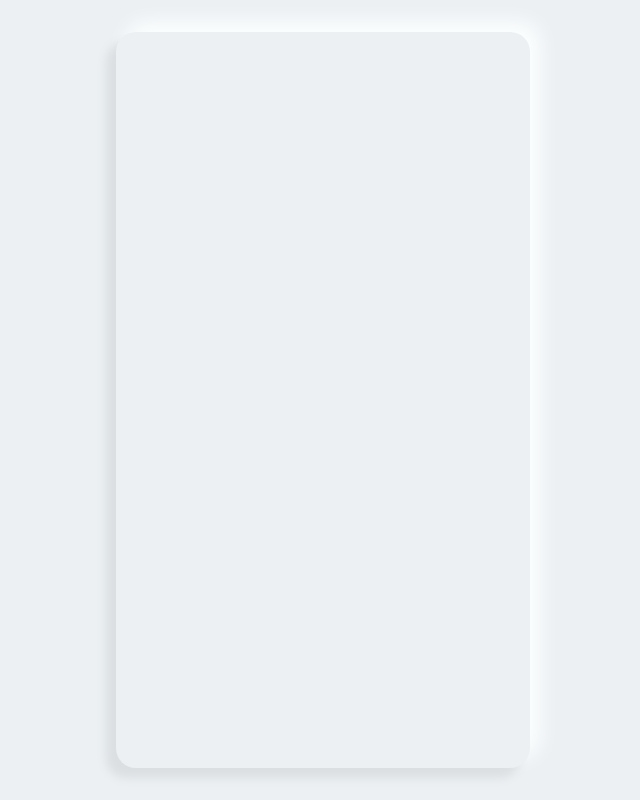
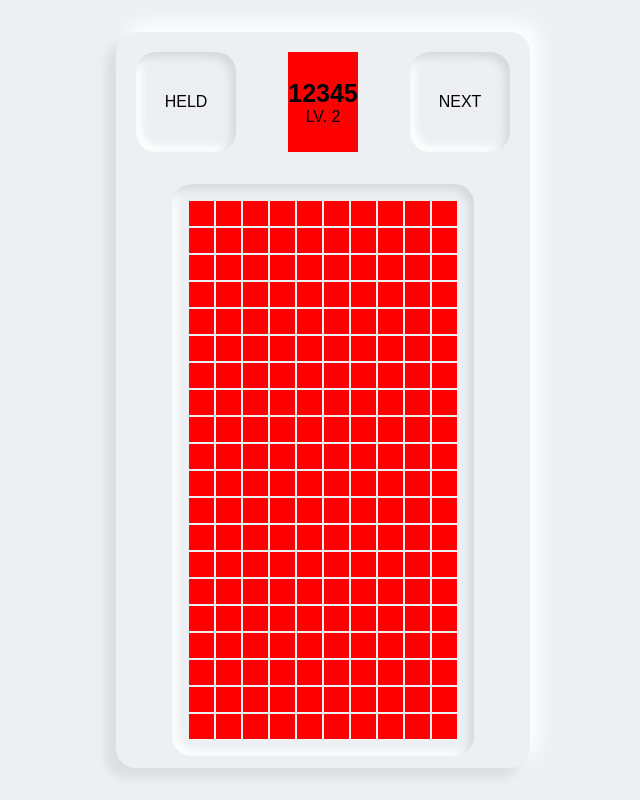
Before and after one commit to LiamLe3/Tetris, a website built with webpack: page src/template.html in a window 1280 px wide. Shown: the whole page, without its empty margins (317-957 px from the left). Built offline with nearby package versions, Linux system fonts and the light colour scheme.

Commit message:
Layout for top bar

```diff
--- a/src/styles.css
+++ b/src/styles.css
@@ -1,9 +1,12 @@
 :root {
     --bg-color: #ecf0f3;
     --game-shadow: -10px 10px 10px #dbdfe2, 10px -10px 20px #fdffff;
+    --board-shadow-inset: inset -5px 5px 8px #d4d8db, inset 5px -5px 8px #ffffff;
     --block-size: 25px;
     --game-width: 414px;
     --game-height: 736px;
+
+    --border-radius: 20px;
 }
 
 * {
@@ -25,6 +28,7 @@ table {
 }
 
 td {
+    background: red;
     width: var(--block-size);
     height: var(--block-size);
 }
@@ -46,6 +50,46 @@ td {
     max-height: var(--game-height);
     background-color: var(--bg-color);
     box-shadow: var(--game-shadow);
-    border-radius: 20px;
+    border-radius: var(--border-radius);
     display: flex;
+    flex-direction: column;
+    justify-content: space-between;
 }
+
+.info-section {
+    position: relative;
+    display: flex;
+    justify-content: space-between;
+    padding: 20px;
+}
+
+.held-item,
+.next-item {
+    box-shadow: var(--board-shadow-inset);
+    border-radius: var(--border-radius);
+    width: 100px;
+    height: 100px;
+    display:flex;
+    align-items: center;
+    justify-content: center;
+}
+
+.info-item {
+    background: red;
+    display: flex;
+    flex-direction: column;
+    align-items: center;
+    justify-content: center;
+}
+
+#score {
+    font-weight: 600;
+    font-size: 25px;
+}
+
+.board-section {
+    margin: auto;
+    box-shadow: var(--board-shadow-inset);
+    border-radius: var(--border-radius);
+    padding: 15px;
+}
--- a/src/template.html
+++ b/src/template.html
@@ -8,8 +8,21 @@
 <body>
     <div class="container">
         <div class="game-wrapper">
-            <div class="top-bar"></div>
-            <table class="grid"></table>
+            <div class="info-section">
+                <div class="held-item">
+                    <span>HELD</span>
+                </div>
+                <div class="info-item">
+                    <span id="score">12345</span>
+                    <span id="level">LV. 2</span>
+                </div>
+                <div class="next-item">
+                    <span>NEXT</span>
+                </div>
+            </div>
+            <div class="board-section">
+                <table class="grid"></table>
+            </div>
         </div>
     </div>
 
```
